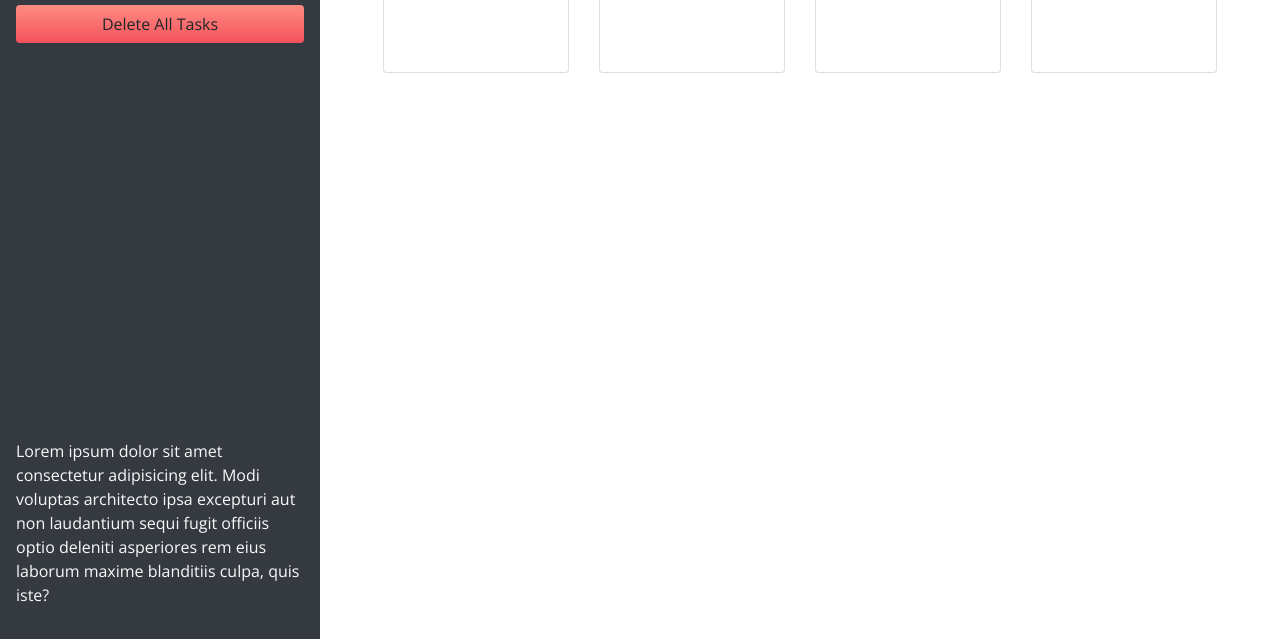
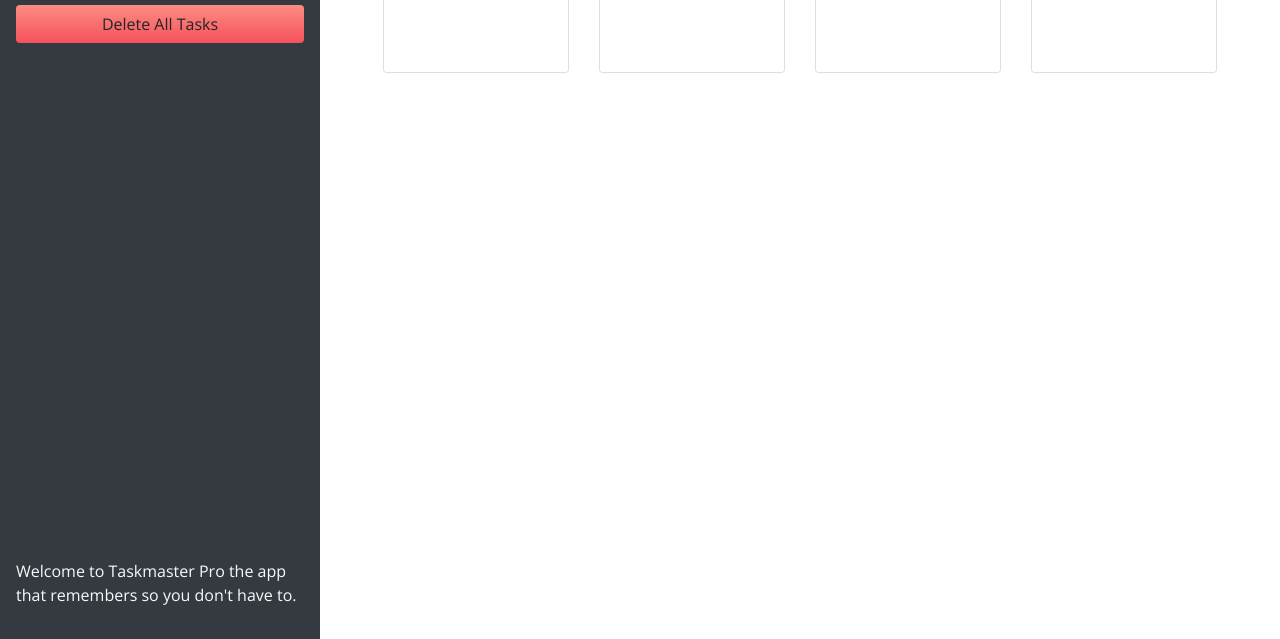
Before and after one commit to munavwar415/taskmaster-pro, a plain HTML site: page index.html in a window 1280 px wide. Shown: the part 161-800 px from the top of the page. Drawn offline with nearby package versions, Linux system fonts and the light colour scheme; a web font is replaced by a local one.

Commit message:
updated body text

```diff
--- a/index.html
+++ b/index.html
@@ -45,10 +45,7 @@
         </button>
         <span class="oi oi-circle-check display-1 text-center mb-2 d-none d-lg-block mt-auto"></span>
         <p class="d-none d-lg-block">
-          Lorem ipsum dolor sit amet consectetur adipisicing elit. Modi voluptas
-          architecto ipsa excepturi aut non laudantium sequi fugit officiis
-          optio deleniti asperiores rem eius laborum maxime blanditiis culpa,
-          quis iste?
+         Welcome to Taskmaster Pro the app that remembers so you don't have to.
         </p>
       </header>
       <main class="col-12 col-lg-9 d-flex flex-column">
```
